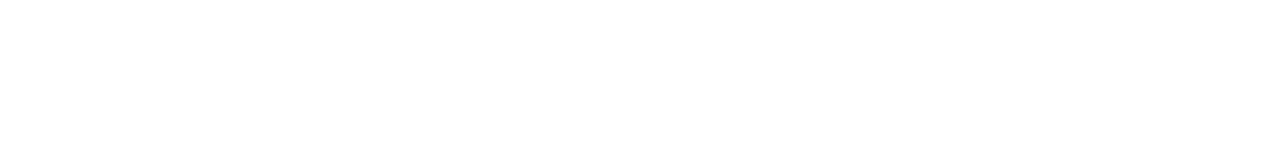
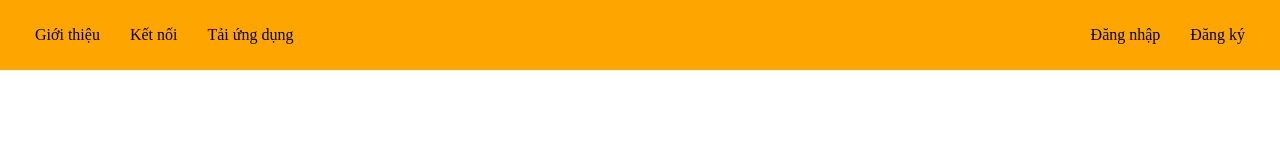
Before and after one commit to hieungochoang97/html-css, a plain HTML site: page assets/flexbox/flexbox.html in a window 1280 px wide. Drawn offline with Linux system fonts and the light colour scheme.

Commit message:
Creat Navbar by Flexbox.

```diff
--- a/assets/flexbox/flexbox.css
+++ b/assets/flexbox/flexbox.css
@@ -0,0 +1,27 @@
+* {
+    margin: 0px;
+    padding: 0px;
+}
+
+ul {
+    list-style: none;
+}
+
+/* Navbar */
+.nav {
+    width: 100%;
+    height: 70px;
+    background-color: orange;
+    display: flex;
+    justify-content: space-between; /* đẩy 2 dòng code sang 2 bên */
+}
+
+.nav-list {
+    display: flex;
+    align-items: center; /* căn giữa theo trục Y */
+    margin: 0 20px;
+}
+
+.nav-item {
+    padding: 0 15px;
+}
--- a/assets/flexbox/flexbox.html
+++ b/assets/flexbox/flexbox.html
@@ -3,26 +3,24 @@
 <head>
     <meta charset="UTF-8">
     <meta name="viewport" content="width=device-width, initial-scale=1.0">
-    <title>Flex box</title>
+    <title>Flexbox sample</title>
+    <link rel="stylesheet" href="flexbox.css">
 </head>
 <body>
 
-    <!--
-        CÂU LỆNH CƠ BẢN FLEX BOX :
-        - display: flex/inline-flex
-        - flex-direction: row/column
-        - flex-wrap: nowrap/wrap/wrap-reverse
-        - flex-basis: <length>
-        - justify-content: flex-start/flex-end/center/space-between/space-around
-        - justify-self: flex-start/flex-end/center
-        - align-content: flex-start/flex-end/center
-        - align-self: flex-start/flex-end/center
-        - flex-grow: <number>
-        - flex-shrink: <number>
-        - flex: <number>
-        - order: <number>
-    -->
+<!-- Navbar-->
 
+<div class="nav">
+    <ul class="nav-list">
+        <li class="nav-item">Giới thiệu</li>
+        <li class="nav-item">Kết nối</li>
+        <li class="nav-item">Tải ứng dụng</li>
+    </ul>
+    <ul class="nav-list">
+        <li class="nav-item">Đăng nhập</li>
+        <li class="nav-item">Đăng ký</li>
+    </ul>
+</div>
 
 
 </body>
```
